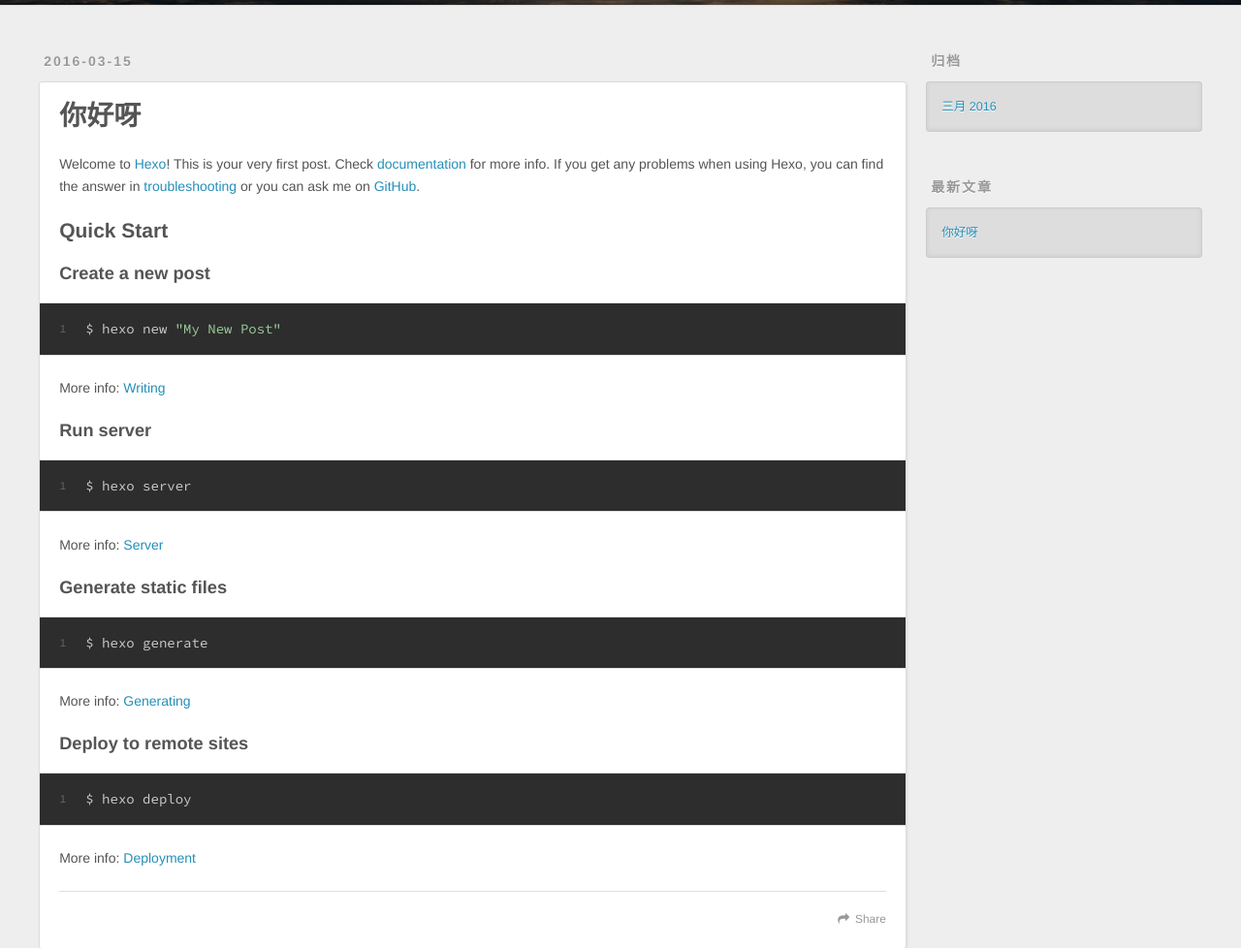
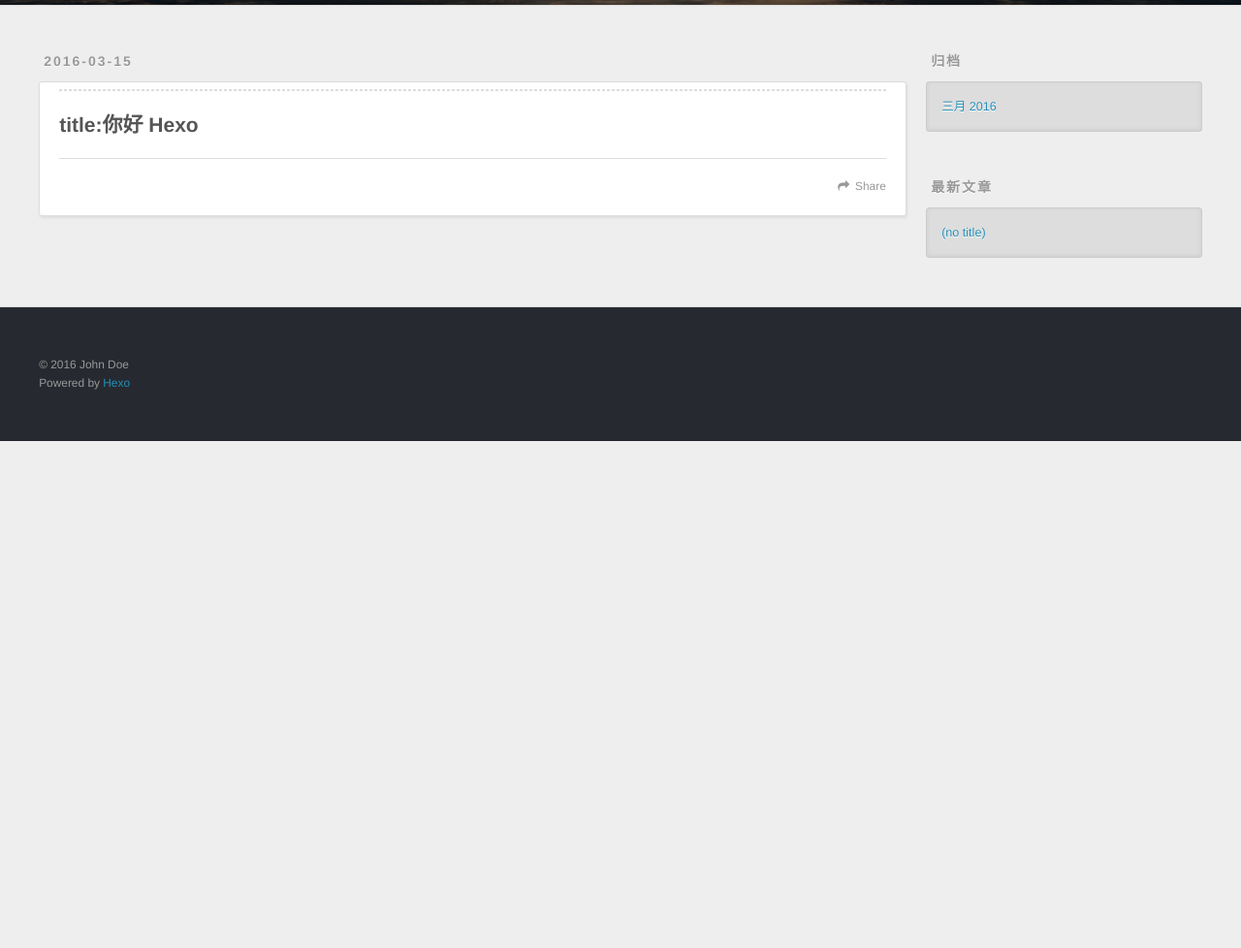
Before and after one commit to relice/relice.github.io, a plain HTML site: page 2016/03/15/hello-world/index.html in a window 1280 px wide. Shown: the part 295-1273 px from the top of the page at 97% size. After the commit the page ends 800 px from the top, so only its background shows below. Drawn offline with nearby package versions, Linux system fonts and the light colour scheme.

Commit message:
Site updated: 2016-03-15 15:02:53

```diff
--- a/2016/03/15/hello-world/index.html
+++ b/2016/03/15/hello-world/index.html
@@ -3,21 +3,18 @@
 <head>
   <meta charset="utf-8">
 
-  <title>你好呀 | 我的博客</title>
+  <title>我的博客</title>
   <meta name="viewport" content="width=device-width, initial-scale=1, maximum-scale=1">
-  <meta name="description" content="Welcome to Hexo! This is your very first post. Check documentation for more info. If you get any problems when using Hexo, you can find the answer in troubleshooting or you can ask me on GitHub.
-Quick">
+  <meta name="description" content="title:你好 Hexo">
 <meta property="og:type" content="article">
-<meta property="og:title" content="你好呀">
+<meta property="og:title" content="我的博客">
 <meta property="og:url" content="http://relice.github.io/2016/03/15/hello-world/index.html">
 <meta property="og:site_name" content="我的博客">
-<meta property="og:description" content="Welcome to Hexo! This is your very first post. Check documentation for more info. If you get any problems when using Hexo, you can find the answer in troubleshooting or you can ask me on GitHub.
-Quick">
-<meta property="og:updated_time" content="2016-03-15T06:51:09.000Z">
+<meta property="og:description" content="title:你好 Hexo">
+<meta property="og:updated_time" content="2016-03-15T07:02:20.000Z">
 <meta name="twitter:card" content="summary">
-<meta name="twitter:title" content="你好呀">
-<meta name="twitter:description" content="Welcome to Hexo! This is your very first post. Check documentation for more info. If you get any problems when using Hexo, you can find the answer in troubleshooting or you can ask me on GitHub.
-Quick">
+<meta name="twitter:title" content="我的博客">
+<meta name="twitter:description" content="title:你好 Hexo">
 
     <link rel="alternate" href="/atom.xml" title="我的博客" type="application/atom+xml">
 
@@ -80,32 +77,14 @@ Quick">
   <div class="article-inner">
 
 
-      <header class="article-header">
-
-
-    <h1 class="article-title" itemprop="name">
-      你好呀
-    </h1>
-
-
-      </header>
-
     <div class="article-entry" itemprop="articleBody">
 
-        <p>Welcome to <a href="https://hexo.io/" target="_blank" rel="external">Hexo</a>! This is your very first post. Check <a href="https://hexo.io/docs/" target="_blank" rel="external">documentation</a> for more info. If you get any problems when using Hexo, you can find the answer in <a href="https://hexo.io/docs/troubleshooting.html" target="_blank" rel="external">troubleshooting</a> or you can ask me on <a href="https://github.com/hexojs/hexo/issues" target="_blank" rel="external">GitHub</a>.</p>
-<h2 id="Quick-Start"><a href="#Quick-Start" class="headerlink" title="Quick Start"></a>Quick Start</h2><h3 id="Create-a-new-post"><a href="#Create-a-new-post" class="headerlink" title="Create a new post"></a>Create a new post</h3><figure class="highlight bash"><table><tr><td class="gutter"><pre><span class="line">1</span><br></pre></td><td class="code"><pre><span class="line">$ hexo new <span class="string">"My New Post"</span></span><br></pre></td></tr></table></figure>
-<p>More info: <a href="https://hexo.io/docs/writing.html" target="_blank" rel="external">Writing</a></p>
-<h3 id="Run-server"><a href="#Run-server" class="headerlink" title="Run server"></a>Run server</h3><figure class="highlight bash"><table><tr><td class="gutter"><pre><span class="line">1</span><br></pre></td><td class="code"><pre><span class="line">$ hexo server</span><br></pre></td></tr></table></figure>
-<p>More info: <a href="https://hexo.io/docs/server.html" target="_blank" rel="external">Server</a></p>
-<h3 id="Generate-static-files"><a href="#Generate-static-files" class="headerlink" title="Generate static files"></a>Generate static files</h3><figure class="highlight bash"><table><tr><td class="gutter"><pre><span class="line">1</span><br></pre></td><td class="code"><pre><span class="line">$ hexo generate</span><br></pre></td></tr></table></figure>
-<p>More info: <a href="https://hexo.io/docs/generating.html" target="_blank" rel="external">Generating</a></p>
-<h3 id="Deploy-to-remote-sites"><a href="#Deploy-to-remote-sites" class="headerlink" title="Deploy to remote sites"></a>Deploy to remote sites</h3><figure class="highlight bash"><table><tr><td class="gutter"><pre><span class="line">1</span><br></pre></td><td class="code"><pre><span class="line">$ hexo deploy</span><br></pre></td></tr></table></figure>
-<p>More info: <a href="https://hexo.io/docs/deployment.html" target="_blank" rel="external">Deployment</a></p>
-
+        <hr>
+<h2 id="title-你好-Hexo"><a href="#title-你好-Hexo" class="headerlink" title="title:你好 Hexo"></a>title:你好 Hexo</h2>
 
     </div>
     <footer class="article-footer">
-      <a data-url="http://relice.github.io/2016/03/15/hello-world/" data-id="cilt2iais00006g3j5ubb2fjw" class="article-share-link">Share</a>
+      <a data-url="http://relice.github.io/2016/03/15/hello-world/" data-id="cilt2nr5v00007m3jqchtno1h" class="article-share-link">Share</a>
 
 
     </footer>
@@ -144,7 +123,7 @@ Quick">
       <ul>
 
           <li>
-            <a href="/2016/03/15/hello-world/">你好呀</a>
+            <a href="/2016/03/15/hello-world/">(no title)</a>
           </li>
 
       </ul>
```
Also changed, not shown: archives/2016/03/index.html (+1 -7 lines), archives/2016/index.html (+1 -7 lines), archives/index.html (+1 -7 lines), index.html (+4 -22 lines).
